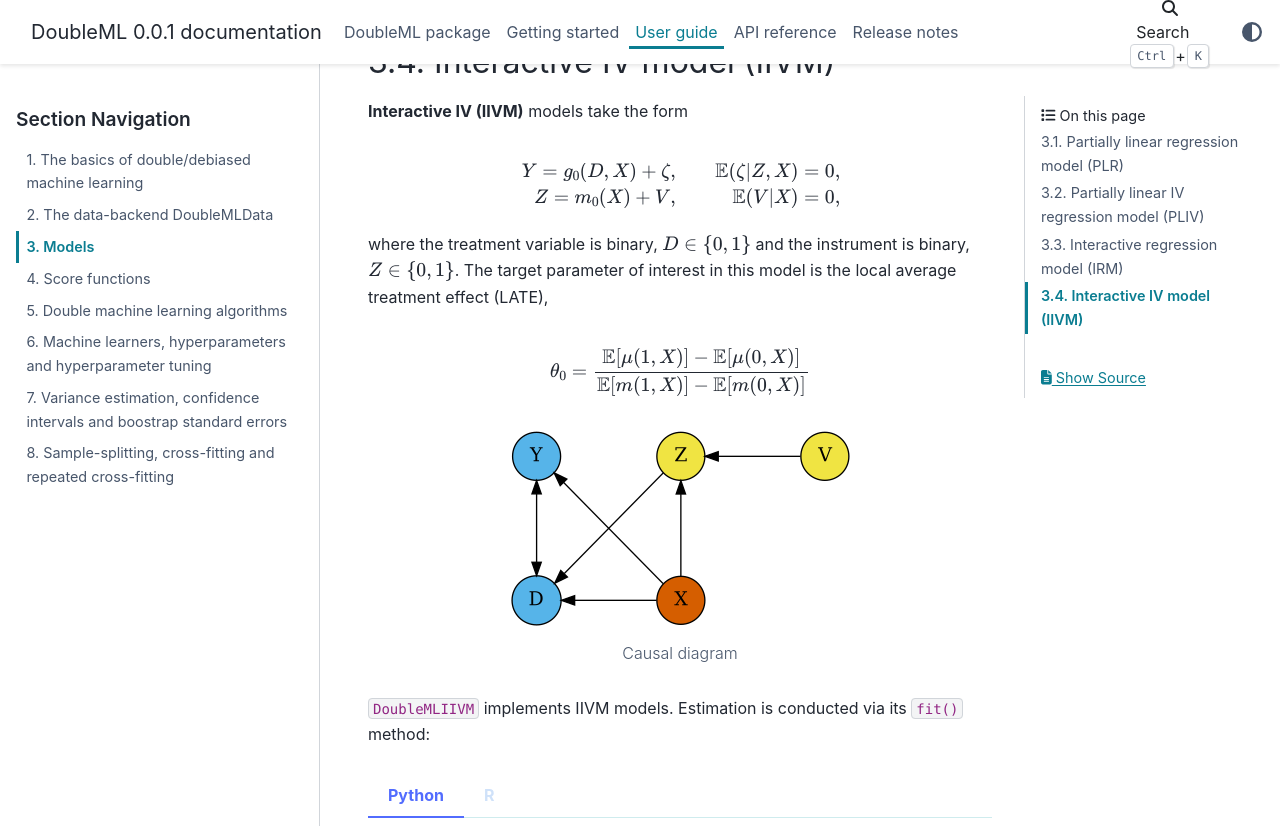
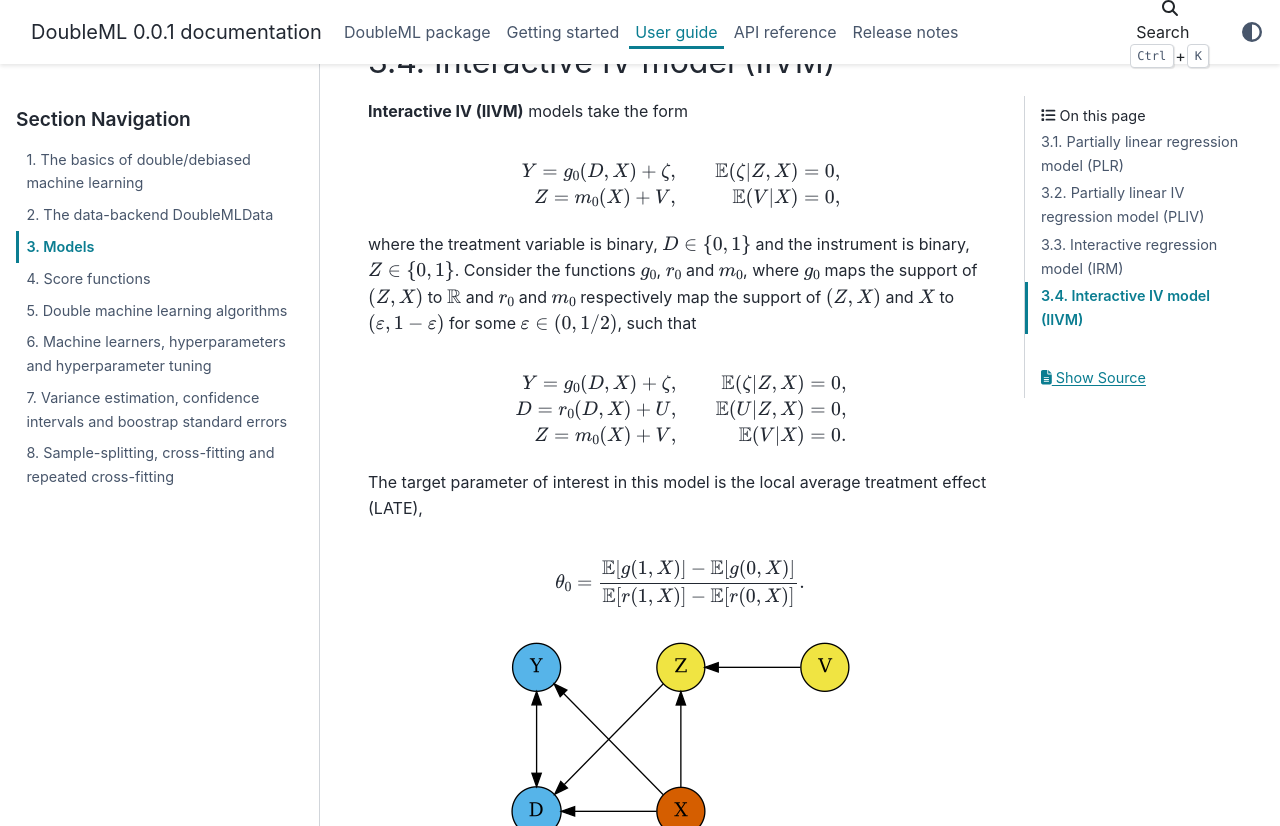
Before and after one commit to DoubleML/doubleml-docs, a Sphinx documentation site: the page built from doc/guide/models.rst, in a window 1280 px wide and 900 px high, scrolled down 2892 px, cut to the strip 0-826 px from the top of the window. Built offline with Sphinx 7.4.7 and the PyData theme 0.15.4, drawn with Linux system fonts in a browser that asks for light colours; pages that are not in the unit, such as notebooks, are missing from menus.

Commit message:
fixed the model description for IIVM

```diff
--- a/doc/shared/models/iivm.rst
+++ b/doc/shared/models/iivm.rst
@@ -8,8 +8,20 @@
 
 where the treatment variable is binary, :math:`D \in \lbrace 0,1 \rbrace`
 and the instrument is binary, :math:`Z \in \lbrace 0,1 \rbrace`.
+Consider the functions :math:`g_0`, :math:`r_0` and :math:`m_0`, where :math:`g_0` maps the support of :math:`(Z,X)` to
+:math:`\mathbb{R}` and :math:`r_0` and :math:`m_0` respectively map the support of :math:`(Z,X)` and :math:`X` to
+:math:`(\varepsilon, 1-\varepsilon)` for some :math:`\varepsilon \in (0, 1/2)`, such that
+
+.. math::
+
+    Y = g_0(D, X) + \zeta, & &\mathbb{E}(\zeta | Z, X) = 0,
+
+    D = r_0(D, X) + U, & &\mathbb{E}(U | Z, X) = 0,
+
+    Z = m_0(X) + V, & &\mathbb{E}(V | X) = 0.
+
 The target parameter of interest in this model is the local average treatment effect (LATE),
 
 .. math::
 
-    \theta_0 = \frac{\mathbb{E}[\mu(1, X)] - \mathbb{E}[\mu(0,X)]}{\mathbb{E}[m(1, X)] - \mathbb{E}[m(0,X)]}
+    \theta_0 = \frac{\mathbb{E}[g(1, X)] - \mathbb{E}[g(0,X)]}{\mathbb{E}[r(1, X)] - \mathbb{E}[r(0,X)]}.
```
